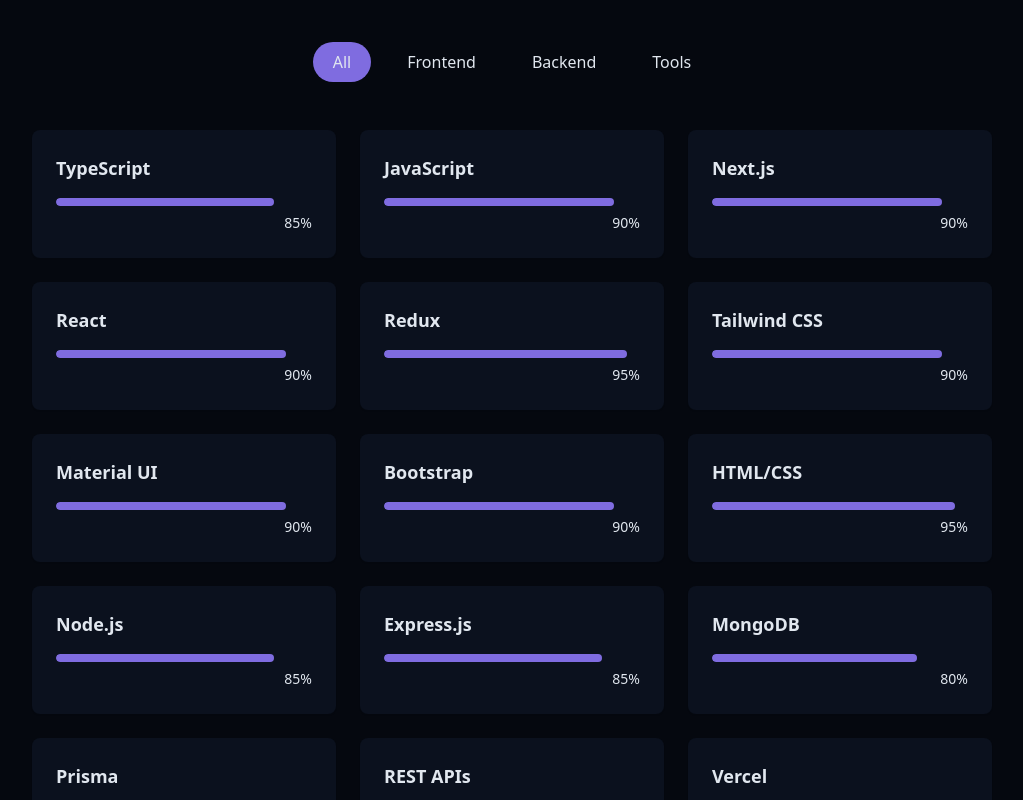
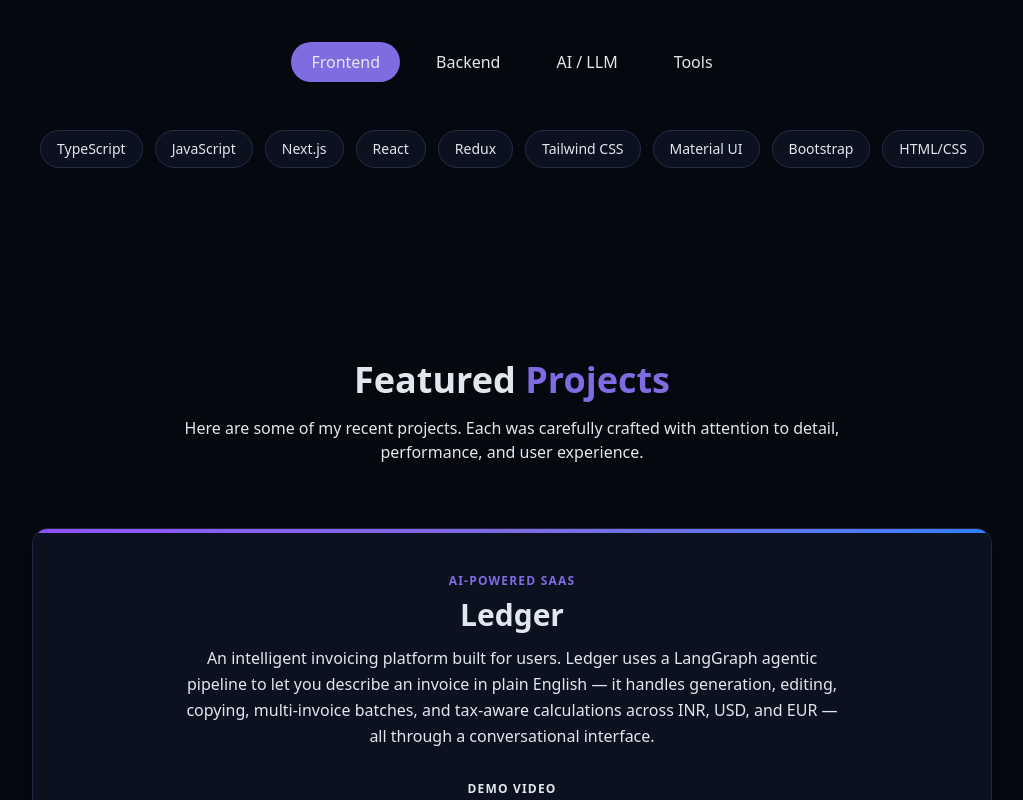
Before and after one commit to gitika0612/Portfolio, a React (Vite) app: page / in a window 1280 px wide. Shown: the part 1740-2540 px from the top of the page, without its empty margins (128-1151 px from the left). Built offline with nearby package versions, Linux system fonts and the light colour scheme; grey boxes are pictures that could not be loaded.

Commit message:
added skills and project

```diff
--- a/src/components/ProjectSection.jsx
+++ b/src/components/ProjectSection.jsx
@@ -1,19 +1,55 @@
-import { ArrowRight, ExternalLink, Github } from "lucide-react";
+import {
+  ArrowRight,
+  ExternalLink,
+  Github,
+  Sparkles,
+  Zap,
+  Linkedin,
+} from "lucide-react";
+import { useState } from "react";
+
+const ledgerStack = [
+  { label: "React + TypeScript", cat: "frontend" },
+  { label: "Tailwind CSS + shadcn/ui", cat: "frontend" },
+  { label: "Clerk Auth", cat: "frontend" },
+  { label: "Node + Express", cat: "backend" },
+  { label: "MongoDB", cat: "backend" },
+  { label: "LangGraph", cat: "ai" },
+  { label: "LangChain", cat: "ai" },
+  { label: "OpenAI", cat: "ai" },
+  { label: "RAG Pipeline", cat: "ai" },
+  { label: "Vercel + Render", cat: "infra" },
+  { label: "Resend (Email)", cat: "infra" },
+];
+
+const catColor = {
+  frontend: "bg-blue-500/10 text-blue-400 border-blue-500/20",
+  backend: "bg-emerald-500/10 text-emerald-400 border-emerald-500/20",
+  ai: "bg-violet-500/10 text-violet-400 border-violet-500/20",
+  infra: "bg-amber-500/10 text-amber-400 border-amber-500/20",
+};
+
+const upcoming = [
+  "Multi-currency analytics dashboard",
+  "Automatic payment reminders for overdue invoices",
+];
 
 const projects = [
   {
     id: 1,
     title: "YT Shorts Clone",
-        description: "YouTube Shorts Clone from scratch using Next.js 15, TypeScript, Prisma, and PostgreSQL (NeonDB), along with ImageKit.io for optimized image and video storage",
-        tags: ["Next Js", "Typescript", "Neon DB"],
+    description:
+      "YouTube Shorts Clone from scratch using Next.js 15, TypeScript, Prisma, and PostgreSQL (NeonDB), along with ImageKit.io for optimized image and video storage.",
+    tags: ["Next.js", "TypeScript", "NeonDB"],
     demoUrl: "https://yt-shorts-one.vercel.app/",
     githubUrl: "https://github.com/gitika0612/YT-Shorts",
   },
   {
     id: 2,
     title: "ByteCode Website",
-        description: "Integrated Clerk for secure authentication and user session management. Used Zod for type-safe form validation in both frontend and backend. Designed and implemented Create, Edit, Delete functionalities for articles using Prisma and PostgreSQL.",
-        tags: ["Next Js", "Prisma", "Zod"],
+    description:
+      "Integrated Clerk for secure authentication and session management. Used Zod for type-safe validation. Built full Create, Edit, Delete flows for articles with Prisma and PostgreSQL.",
+    tags: ["Next.js", "Prisma", "Zod"],
     demoUrl: "https://bytecodeapp.netlify.app/",
     githubUrl: "https://github.com/gitika0612/byteCode_full_stack_application",
   },
@@ -21,33 +57,188 @@
     id: 3,
     title: "AakashLife Website",
     description:
-            "Developed the About page for AakashLife’s official website using React, Tailwind CSS, and Redux. Focused on responsive layout, clean design, and smooth user experience to effectively communicate the brand’s mission and values.",
-        tags: ["React Js", "Tailwind CSS", "Redux"],
+      "Developed the About page using React, Tailwind CSS, and Redux. Focused on responsive layout, clean design, and smooth UX to communicate the brand's mission.",
+    tags: ["React", "Tailwind CSS", "Redux"],
     demoUrl: "https://www.aakashlife.in/about",
   },
   {
     id: 4,
     title: "iDesign.Market",
-        description: `Previous Company <br/> Credentials: <br/> Email - "rahul@idesign.market" <br/> Password - "Uat@1234"`,
-        tags: ["React Js", "BootStrap", "Redux"],
+    description:
+      "ERP dashboard for a design marketplace. Built with React and Bootstrap with complex state managed via Redux. Role: Frontend Engineer at previous company.",
+    tags: ["React", "Bootstrap", "Redux"],
     demoUrl: "https://erp.production.idesign.market/",
-        htmlDescription: true,
   },
 ];
 
 export const ProjectsSection = () => {
+  const [playing, setPlaying] = useState(false);
+
+  const togglePlay = () => {
+    const video = document.getElementById("ledger-demo-video");
+    if (!video) return;
+    if (playing) {
+      video.pause();
+    } else {
+      video.play();
+    }
+    setPlaying(!playing);
+  };
+
   return (
     <section id="projects" className="py-24 px-4 relative">
       <div className="container mx-auto max-w-5xl">
         <h2 className="text-3xl md:text-4xl font-bold mb-4 text-center">
-                    {" "}
-                    Featured <span className="text-primary"> Projects </span>
+          Featured <span className="text-primary">Projects</span>
         </h2>
+        <p className="text-center text-muted-foreground mb-16 max-w-2xl mx-auto">
+          Here are some of my recent projects. Each was carefully crafted with
+          attention to detail, performance, and user experience.
+        </p>
 
-                <p className="text-center text-muted-foreground mb-12 max-w-2xl mx-auto">
-                    Here are some of my recent projects. Each project was carefully
-                    crafted with attention to detail, performance, and user experience.
+        <div className="relative mb-20 rounded-2xl overflow-hidden border border-primary/20 bg-card shadow-lg">
+          <div className="h-1 w-full bg-gradient-to-r from-violet-500 via-primary to-blue-500" />
+          <div className="p-8 md:p-10 flex flex-col gap-8">
+            <div className="max-w-2xl flex flex-col justify-center items-center mx-auto">
+              <p className="text-xs uppercase tracking-widest text-primary font-semibold mb-2">
+                AI-Powered SaaS
               </p>
+              <h3 className="text-3xl font-bold mb-3">Ledger</h3>
+              <p className="text-muted-foreground leading-relaxed">
+                An intelligent invoicing platform built for users. Ledger uses a{" "}
+                <span className="text-foreground font-medium">
+                  LangGraph agentic pipeline
+                </span>{" "}
+                to let you describe an invoice in plain English — it handles
+                generation, editing, copying, multi-invoice batches, and
+                tax-aware calculations across INR, USD, and EUR — all through a
+                conversational interface.
+              </p>
+            </div>
+
+            {/* ── Middle: video full width ── */}
+            <div className="flex flex-col gap-2">
+              <p className="text-xs uppercase tracking-widest text-muted-foreground font-semibold">
+                Demo Video
+              </p>
+              <div
+                className="relative rounded-xl overflow-hidden bg-secondary/40 border border-border cursor-pointer group"
+                onClick={togglePlay}
+              >
+                <video
+                  id="ledger-demo-video"
+                  src="/Untitled_design.mp4"
+                  className="w-full rounded-xl"
+                  playsInline
+                  onEnded={() => setPlaying(false)}
+                />
+                {!playing && (
+                  <div className="absolute inset-0 flex items-center justify-center bg-black/30 transition-opacity group-hover:bg-black/40">
+                    <div className="w-14 h-14 rounded-full bg-primary/90 flex items-center justify-center shadow-lg">
+                      <svg
+                        viewBox="0 0 24 24"
+                        fill="currentColor"
+                        className="w-6 h-6 text-primary-foreground ml-1"
+                      >
+                        <path d="M8 5v14l11-7z" />
+                      </svg>
+                    </div>
+                  </div>
+                )}
+              </div>
+              <p className="text-xs text-muted-foreground text-center">
+                Click to play · Full walkthrough of the agentic pipeline
+              </p>
+            </div>
+
+            {/* ── Bottom: 3-col info row ── */}
+            <div className="grid grid-cols-1 md:grid-cols-3 gap-8">
+              <div>
+                <p className="text-xs uppercase tracking-widest text-muted-foreground font-semibold mb-3">
+                  What it does
+                </p>
+                <ul className="space-y-2">
+                  {[
+                    "Chat-to-invoice: describe it, get a structured invoice instantly",
+                    "Smart tax engine — GST, VAT, and USD Tax auto-applied",
+                    "Edit, copy, and batch-generate invoices via natural language",
+                    "RAG-powered context: remembers your clients and rates",
+                    "One-click PDF export and email delivery via Resend",
+                  ].map((item) => (
+                    <li
+                      key={item}
+                      className="flex items-start gap-2 text-sm text-muted-foreground"
+                    >
+                      <Zap size={13} className="text-primary mt-0.5 shrink-0" />
+                      {item}
+                    </li>
+                  ))}
+                </ul>
+              </div>
+
+              {/* Tech stack */}
+              <div>
+                <p className="text-xs uppercase tracking-widest text-muted-foreground font-semibold mb-3">
+                  Tech Stack
+                </p>
+                <div className="flex flex-wrap gap-2">
+                  {ledgerStack.map(({ label, cat }) => (
+                    <span
+                      key={label}
+                      className={`px-2.5 py-1 text-xs font-medium border rounded-full ${catColor[cat]}`}
+                    >
+                      {label}
+                    </span>
+                  ))}
+                </div>
+              </div>
+
+              {/* Coming soon + CTAs */}
+              <div className="flex flex-col gap-6">
+                <div>
+                  <p className="text-xs uppercase tracking-widest text-muted-foreground font-semibold mb-3">
+                    Coming Soon
+                  </p>
+                  <div className="flex flex-wrap gap-2">
+                    {upcoming.map((item) => (
+                      <span
+                        key={item}
+                        className="px-2.5 py-1 text-xs font-medium border border-dashed border-muted-foreground/30 rounded-full text-muted-foreground/70"
+                      >
+                        {item}
+                      </span>
+                    ))}
+                  </div>
+                </div>
+
+                <div className="flex flex-col gap-2">
+                  <a
+                    href="https://ledgerbrain.vercel.app"
+                    target="_blank"
+                    rel="noreferrer"
+                    className="cosmic-button flex items-center justify-center gap-2 text-sm"
+                  >
+                    <ExternalLink size={14} />
+                    Live Project
+                  </a>
+                  <a
+                    href="https://www.linkedin.com/posts/gitika-bhatia-432b10244_buildinpublic-ai-langchain-activity-7470057187952820224-1BG5?utm_source=share&utm_medium=member_desktop&rcm=ACoAADytV2YBhRD5l1LOySiNe0XkLy3U2hG5sFc"
+                    target="_blank"
+                    rel="noreferrer"
+                    className="flex items-center justify-center gap-2 text-sm px-4 py-2 rounded-md border border-border text-muted-foreground hover:text-primary hover:border-primary transition-colors duration-300"
+                  >
+                    <Linkedin size={14} />
+                    LinkedIn Post
+                  </a>
+                </div>
+              </div>
+            </div>
+          </div>
+        </div>
+
+        <h3 className="text-xl font-semibold mb-8 text-muted-foreground">
+          Other Work
+        </h3>
 
         <div className="grid grid-cols-1 md:grid-cols-2 lg:grid-cols-3 gap-8">
           {projects.map((project, key) => (
@@ -55,40 +246,26 @@
               key={key}
               className="group bg-card rounded-lg overflow-hidden shadow-xs card-hover"
             >
-                            {/* <div className="h-48 overflow-hidden">
-                <img
-                  src={project.image}
-                  alt={project.title}
-                  className="w-full h-full object-cover transition-transform duration-500 group-hover:scale-110"
-                />
-              </div> */}
-
               <div className="p-6">
                 <div className="flex flex-wrap gap-2 mb-4">
                   {project.tags.map((tag) => (
-                                        <span className="px-2 py-1 text-xs font-medium border rounded-full bg-secondary text-secondary-foreground">
+                    <span
+                      key={tag}
+                      className="px-2 py-1 text-xs font-medium border rounded-full bg-secondary text-secondary-foreground"
+                    >
                       {tag}
                     </span>
                   ))}
                 </div>
-
-                                <h3 className="text-xl font-semibold mb-1"> {project.title}</h3>
+                <h3 className="text-xl font-semibold mb-1">{project.title}</h3>
                 <p className="text-muted-foreground text-sm mb-4">
-                                    {project.htmlDescription ? (
-                                        <p
-                                            dangerouslySetInnerHTML={{
-                                                __html: project.description,
-                                            }}
-                                        />
-                                    ) : (
-                                        <p>{project.description}</p>
-                                    )}
+                  {project.description}
                 </p>
-                                <div className="flex justify-between items-center">
                 <div className="flex space-x-3">
                   <a
                     href={project.demoUrl}
                     target="_blank"
+                    rel="noreferrer"
                     className="text-foreground/80 hover:text-primary transition-colors duration-300"
                   >
                     <ExternalLink size={20} />
@@ -97,6 +274,7 @@
                     <a
                       href={project.githubUrl}
                       target="_blank"
+                      rel="noreferrer"
                       className="text-foreground/80 hover:text-primary transition-colors duration-300"
                     >
                       <Github size={20} />
@@ -105,14 +283,15 @@
                 </div>
               </div>
             </div>
-                        </div>
           ))}
         </div>
 
+        {/* GitHub CTA */}
         <div className="text-center mt-12">
           <a
             className="cosmic-button w-fit flex items-center mx-auto gap-2"
             target="_blank"
+            rel="noreferrer"
             href="https://github.com/gitika0612"
           >
             Check My Github <ArrowRight size={16} />
--- a/src/components/SkillsSection.jsx
+++ b/src/components/SkillsSection.jsx
@@ -3,44 +3,53 @@
 
 const skills = [
   // Frontend
-  { name: "TypeScript", level: 85, category: "frontend" },
-  { name: "JavaScript", level: 90, category: "frontend" },
-  { name: "Next.js", level: 90, category: "frontend" },
-  { name: "React", level: 90, category: "frontend" },
-  { name: "Redux", level: 95, category: "frontend" },
-  { name: "Tailwind CSS", level: 90, category: "frontend" },
-  { name: "Material UI", level: 90, category: "frontend" },
-  { name: "Bootstrap", level: 90, category: "frontend" },
-  { name: "HTML/CSS", level: 95, category: "frontend" },
+  { name: "TypeScript", category: "frontend" },
+  { name: "JavaScript", category: "frontend" },
+  { name: "Next.js", category: "frontend" },
+  { name: "React", category: "frontend" },
+  { name: "Redux", category: "frontend" },
+  { name: "Tailwind CSS", category: "frontend" },
+  { name: "Material UI", category: "frontend" },
+  { name: "Bootstrap", category: "frontend" },
+  { name: "HTML/CSS", category: "frontend" },
 
   // Backend
-  { name: "Node.js", level: 85, category: "backend" },
-  { name: "Express.js", level: 85, category: "backend" },
-  { name: "MongoDB", level: 80, category: "backend" },
-  { name: "Prisma", level: 75, category: "backend" },
-  { name: "REST APIs", level: 88, category: "backend" },
+  { name: "Node.js", category: "backend" },
+  { name: "Express.js", category: "backend" },
+  { name: "MongoDB", category: "backend" },
+  { name: "Prisma", category: "backend" },
+  { name: "REST APIs", category: "backend" },
+
+  // AI
+  { name: "LangChain", category: "ai" },
+  { name: "LangGraph", category: "ai" },
+  { name: "RAG Pipeline", category: "ai" },
+  { name: "Prompt Engineering", category: "ai" },
+  { name: "OpenAI API", category: "ai" },
 
   // Tools
-  { name: "Vercel", level: 85, category: "tools" },
-  { name: "Cursor", level: 95, category: "tools" },
-  { name: "Postman", level: 90, category: "tools" },
-  { name: "Git/GitHub", level: 90, category: "tools" },
-  { name: "VS Code", level: 95, category: "tools" },
+  { name: "Vercel", category: "tools" },
+  { name: "Render", category: "tools" },
+  { name: "Cursor", category: "tools" },
+  { name: "Postman", category: "tools" },
+  { name: "Git/GitHub", category: "tools" },
+  { name: "VS Code", category: "tools" },
 ];
 
-const categories = ["all", "frontend", "backend", "tools"];
+const categories = ["frontend", "backend", "ai", "tools"];
 
 export const SkillsSection = () => {
-  const [activeCategory, setActiveCategory] = useState("all");
+  const [activeCategory, setActiveCategory] = useState("frontend");
 
   const filteredSkills = skills.filter(
-    (skill) => activeCategory === "all" || skill.category === activeCategory
+    (skill) => skill.category === activeCategory
   );
+
   return (
     <section id="skills" className="py-24 px-4 relative bg-secondary/30">
       <div className="container mx-auto max-w-5xl">
         <h2 className="text-3xl md:text-4xl font-bold mb-12 text-center">
-          My <span className="text-primary"> Skills</span>
+          My <span className="text-primary">Skills</span>
         </h2>
 
         <div className="flex flex-wrap justify-center gap-4 mb-12">
@@ -49,39 +58,25 @@
               key={key}
               onClick={() => setActiveCategory(category)}
               className={cn(
-                "px-5 py-2 rounded-full transition-colors duration-300 capitalize",
+                "px-5 py-2 rounded-full transition-colors duration-300 capitalize cursor-pointer",
                 activeCategory === category
                   ? "bg-primary text-primary-foreground"
-                  : "bg-secondary/70 text-forefround hover:bd-secondary"
+                  : "bg-secondary/70 text-foreground hover:bg-secondary"
               )}
             >
-              {category}
+              {category === "ai" ? "AI / LLM" : category}
             </button>
           ))}
         </div>
 
-        <div className="grid grid-cols-1 sm:grid-cols-2 lg:grid-cols-3 gap-6">
+        <div className="flex flex-wrap justify-center gap-3">
           {filteredSkills.map((skill, key) => (
-            <div
+            <span
               key={key}
-              className="bg-card p-6 rounded-lg shadow-xs card-hover"
+              className="px-4 py-2 bg-card border border-border rounded-full text-sm font-medium card-hover cursor-default"
             >
-              <div className="text-left mb-4">
-                <h3 className="font-semibold text-lg"> {skill.name}</h3>
-              </div>
-              <div className="w-full bg-secondary/50 h-2 rounded-full overflow-hidden">
-                <div
-                  className="bg-primary h-2 rounded-full origin-left animate-[grow_1.5s_ease-out]"
-                  style={{ width: skill.level + "%" }}
-                />
-              </div>
-
-              <div className="text-right mt-1">
-                <span className="text-sm text-muted-foreground">
-                  {skill.level}%
-                </span>
-              </div>
-            </div>
+              {skill.name}
+            </span>
           ))}
         </div>
       </div>
```
Also changed, not shown: 2 other files (tests, documents, lock files or other folders). Lines whose indentation alone changed are shown as unchanged.
